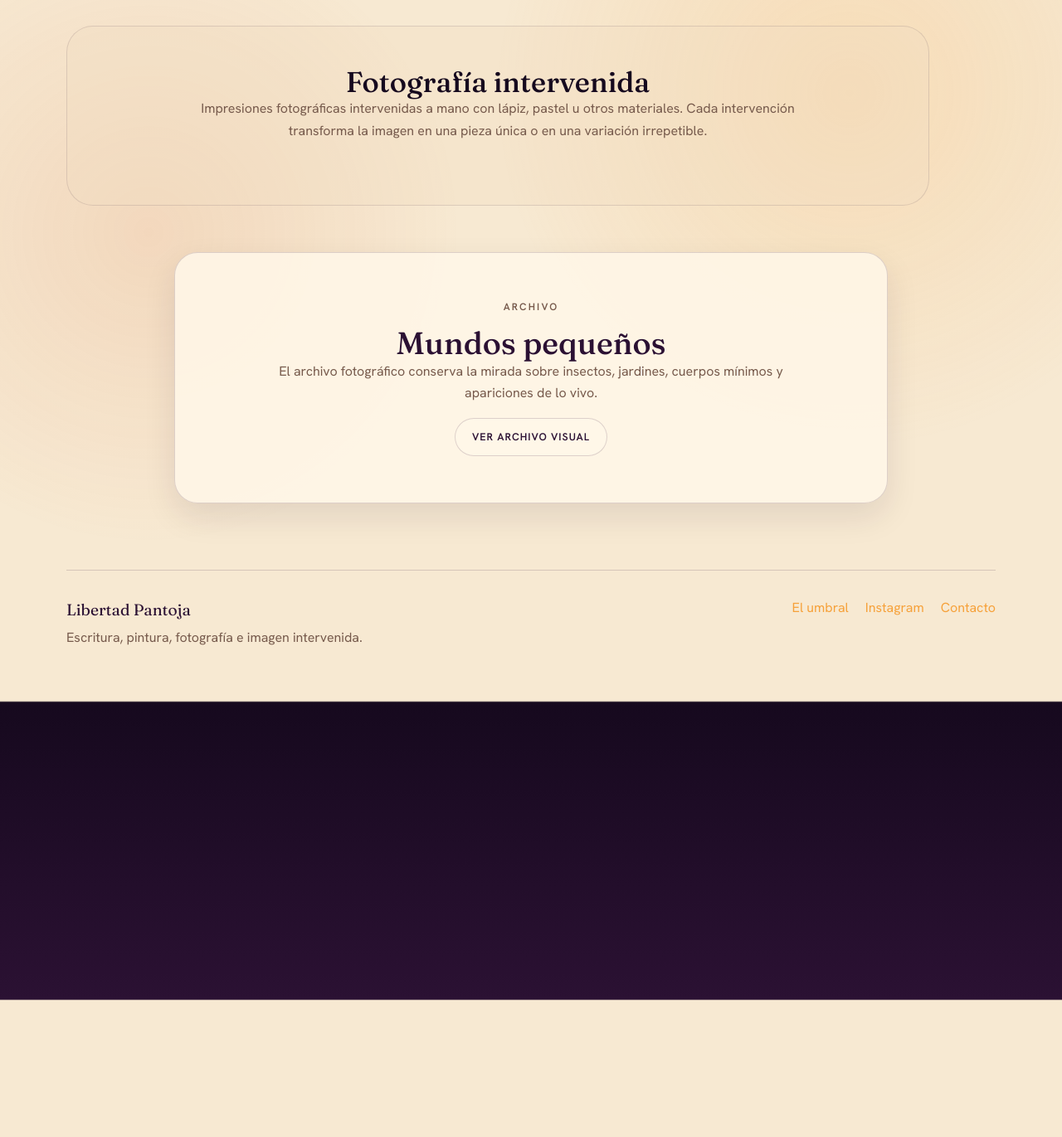
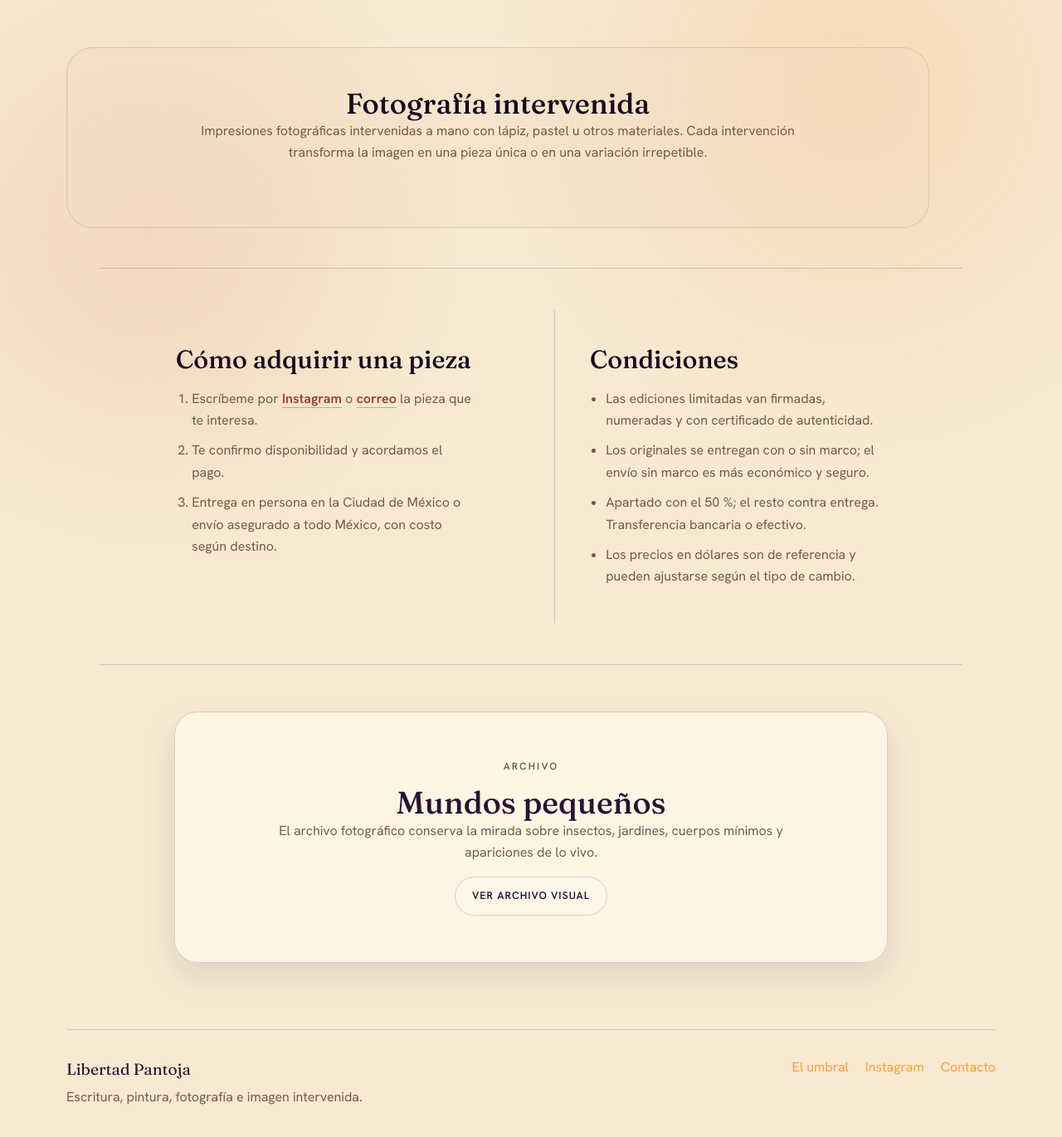
Before and after one commit to LiberPH/libertad-pantoja_site, a Jekyll site: the page built from obra.html, in a window 1280 px wide and 1400 px high, scrolled down 7307 px. Shown: the top 1371 px of the window at 83% size. Built offline with Jekyll 4.4.1, drawn with Linux system fonts in a browser that asks for light colours; some of the changed text lies outside the part shown.

Commit message:
Actualiza el sitio con datos del catálogo de septiembre 2026
- Obra: sección «Cómo adquirir una pieza» con pasos y condiciones del
  catálogo (apartado 50 %, entrega en CDMX o envío asegurado en México,
  certificado de autenticidad, USD de referencia) y chip en la navegación.
- Obra: texto de la serie «Hadas urbanas» tomado del catálogo.
- Bio: formación en ciencias genómicas y biomédicas (UNAM), taller de
  Darío Salzman y exposición colectiva «Manifestación» (2026).
- PRODUCT.md: registra estos hechos como evidencia confirmada.
- .gitignore: _privado/ (material de trabajo) y .DS_Store.

Co-Authored-By: Claude Opus 5.5 <noreply@anthropic.com>

```diff
--- a/assets/css/main.css
+++ b/assets/css/main.css
@@ -1834,3 +1834,22 @@ summary:focus-visible,
   .button:hover { transform: none; }
   * { transition-duration: 0.01ms !important; }
 }
+
+/* Obra · cómo adquirir */
+
+.acquire-panel h2 {
+  margin-bottom: 18px;
+  font-size: clamp(1.35rem, 2.4vw, 1.9rem);
+  text-wrap: balance;
+}
+
+.acquire-panel a {
+  color: var(--brasa);
+  font-weight: 600;
+  border-bottom: 1px solid rgba(156, 59, 50, 0.4);
+}
+
+.acquire-panel a:hover {
+  color: var(--tinta-profunda);
+  border-bottom-color: var(--tinta-profunda);
+}
--- a/obra.html
+++ b/obra.html
@@ -19,6 +19,7 @@ permalink: /obra/
   <a href="#ediciones">Ediciones limitadas</a>
   <a href="#fotografia">Fotografía</a>
   <a href="#intervenida">Fotografía intervenida</a>
+  <a href="#adquirir">Cómo adquirir</a>
   <a href="#archivo-visual">Archivo visual</a>
 </nav>
 
@@ -58,7 +59,7 @@ permalink: /obra/
 <section id="fotografia" class="collection-section">
   <div class="section-heading">
     <h2>Fotografía impresa</h2>
-    <p>Fotografía de la serie «Hadas urbanas»: insectos y flores encontrados en entornos urbanos. Algunas imágenes pueden convertirse en impresiones de edición limitada.</p>
+    <p>Serie «Hadas urbanas». Insectos y flores encontrados en entornos urbanos. La macrofotografía convierte en protagonistas de su propia ficción a las criaturas que suelen pasar inadvertidas: un reino diminuto que sobrevive a la vista de todos, en parques, jardines y grietas de la ciudad.</p>
   </div>
 
   <div class="art-grid">
@@ -88,6 +89,26 @@ permalink: /obra/
   </div>
 </section>
 
+<section id="adquirir" class="two-column-panel acquire-panel">
+  <div>
+    <h2>Cómo adquirir una pieza</h2>
+    <ol class="soft-list">
+      <li>Escríbeme por <a href="{{ site.instagram }}" target="_blank" rel="noopener noreferrer">Instagram</a> o <a href="mailto:{{ site.email }}">correo</a> la pieza que te interesa.</li>
+      <li>Te confirmo disponibilidad y acordamos el pago.</li>
+      <li>Entrega en persona en la Ciudad de México o envío asegurado a todo México, con costo según destino.</li>
+    </ol>
+  </div>
+  <div>
+    <h2>Condiciones</h2>
+    <ul class="soft-list">
+      <li>Las ediciones limitadas van firmadas, numeradas y con certificado de autenticidad.</li>
+      <li>Los originales se entregan con o sin marco; el envío sin marco es más económico y seguro.</li>
+      <li>Apartado con el 50 %; el resto contra entrega. Transferencia bancaria o efectivo.</li>
+      <li>Los precios en dólares son de referencia y pueden ajustarse según el tipo de cambio.</li>
+    </ul>
+  </div>
+</section>
+
 <section id="archivo-visual" class="cta-band small">
   <p class="eyebrow">Archivo</p>
   <h2>Mundos pequeños</h2>
```
Also changed, not shown: PRODUCT.md (+3 -1 lines), bio.html (+6 -2 lines), 1 other file.
